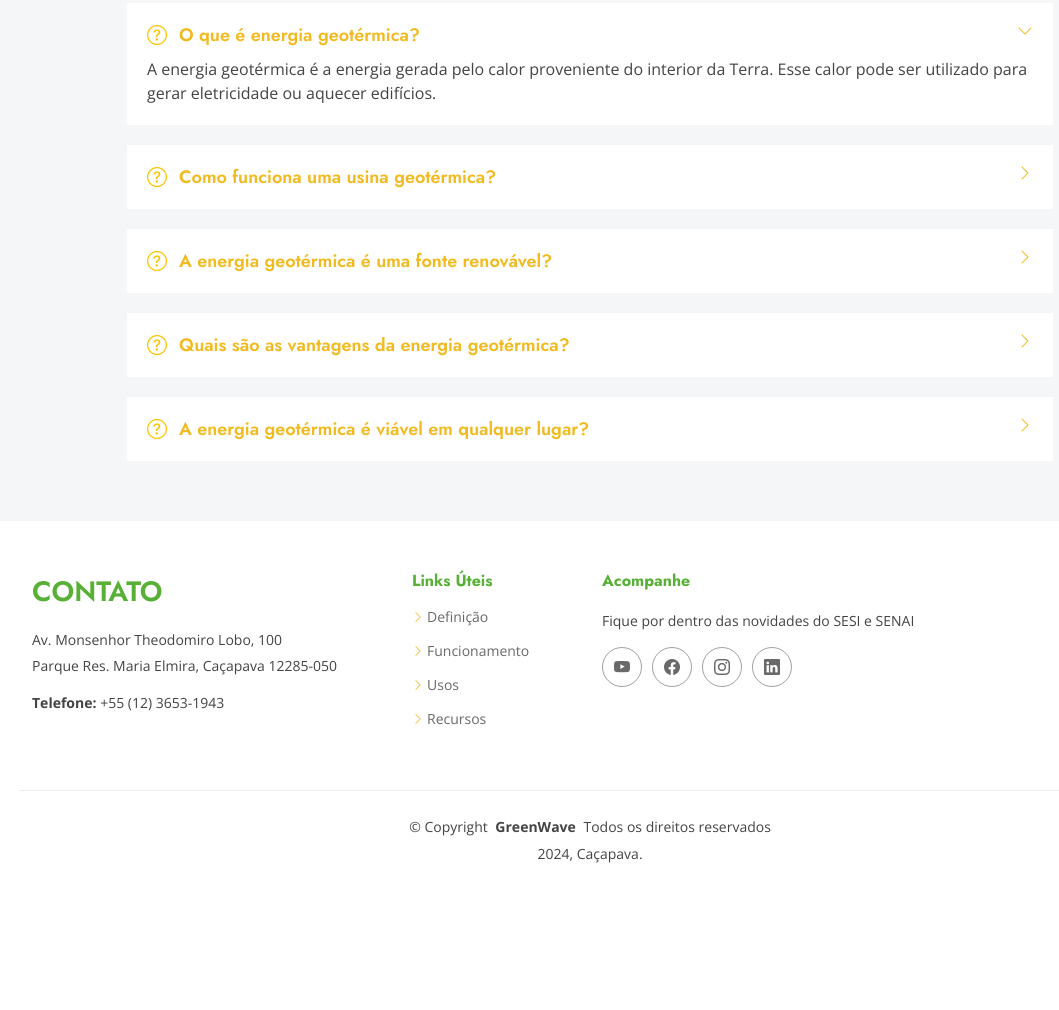
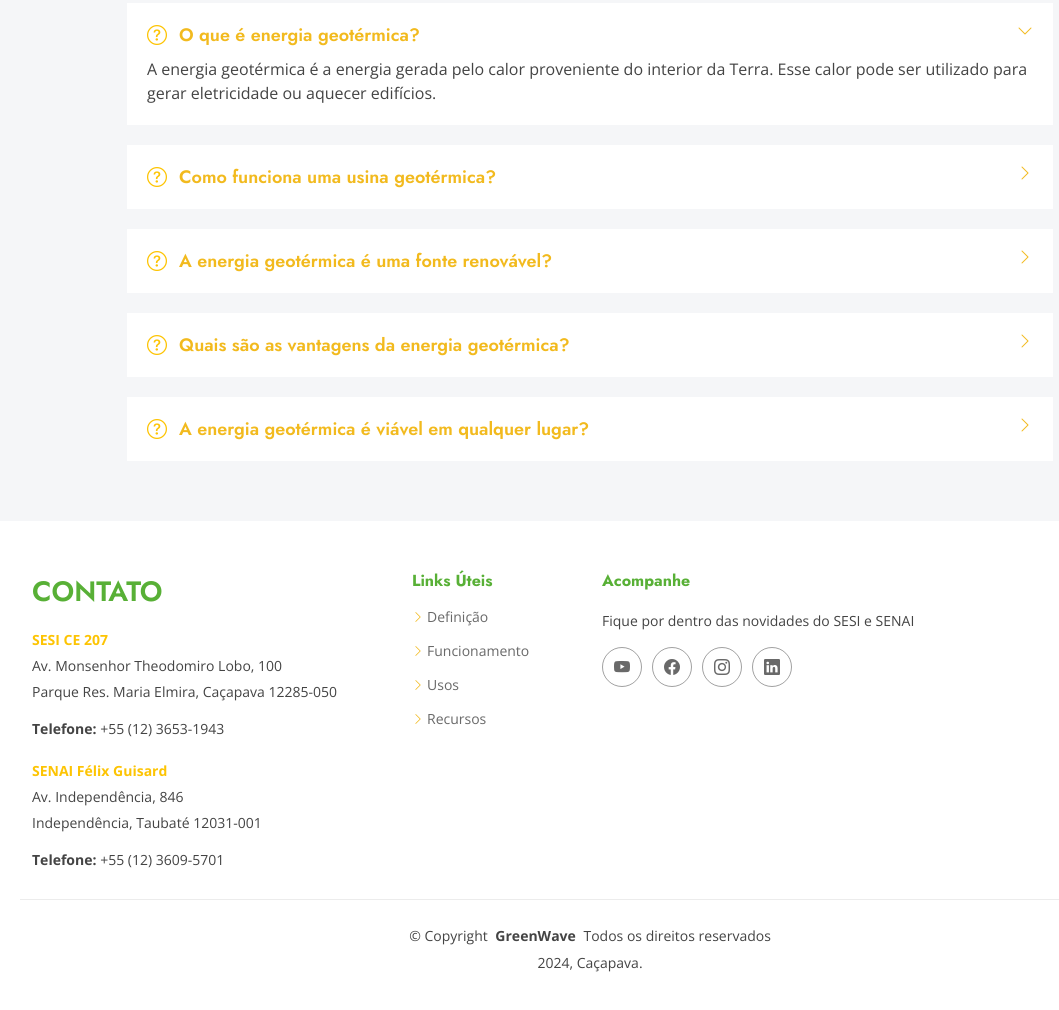
Before and after one commit to Mar1anaf/geotermica-greenwave, a plain HTML site: page index.html in a window 1280 px wide. Shown: the part 6779-7789 px from the top of the page, without its empty margins (50-1109 px from the left). Before the commit the page ends 7718 px from the top, so only its background shows below. Drawn offline with nearby package versions, Linux system fonts and the light colour scheme.

Commit message:
ultimo commit2

```diff
--- a/index.html
+++ b/index.html
@@ -745,9 +745,16 @@
             <span class="sitename" style="color: #58b036;">Contato</span>
           </a>
           <div class="footer-contact pt-3">
+            <p style="font-weight: bold; color:#fdc403">SESI CE 207</p>
             <p>Av. Monsenhor Theodomiro Lobo, 100</p>
             <p>Parque Res. Maria Elmira, Caçapava 12285-050</p>
             <p class="mt-3"><strong>Telefone:</strong> <span>+55 (12) 3653-1943</span></p>
+          </div>
+          <div class="footer-contact pt-3">
+            <p style="font-weight: bold; color:#fdc403">SENAI Félix Guisard</p>
+            <p>Av. Independência, 846</p>
+            <p>Independência, Taubaté 12031-001</p>
+            <p class="mt-3"><strong>Telefone:</strong> <span>+55 (12) 3609-5701</span></p>
           </div>
         </div>
 
```
